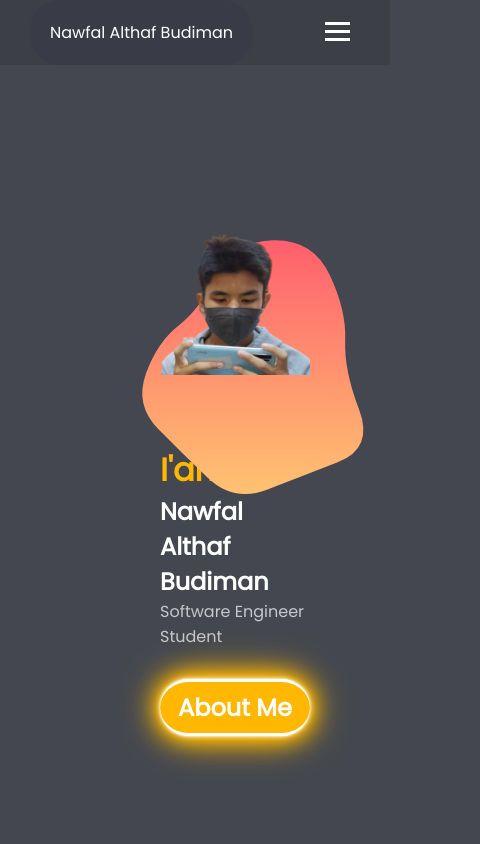
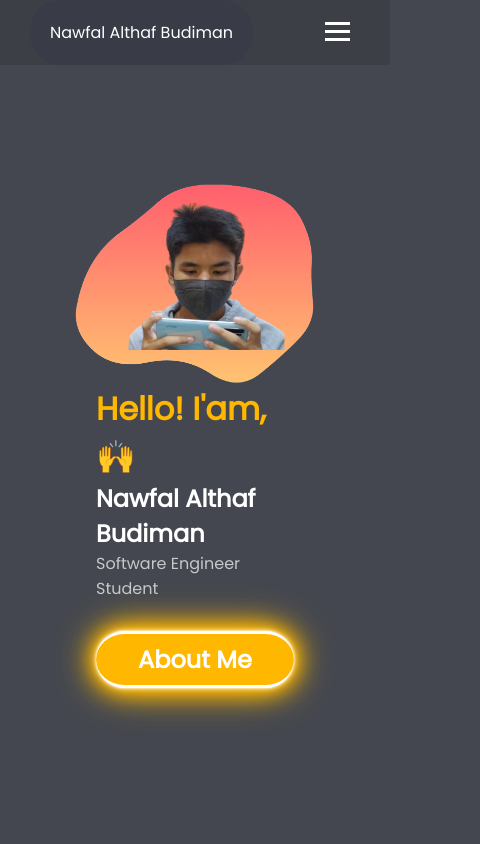
Before and after one commit to Althaf-Budiman/althaf-budiman.github.io, a plain HTML site: page index.html in a window 390 px wide. Shown: the top 844 px of the page, 480 px wide, since content can reach past the window. Drawn offline with nearby package versions, Linux system fonts and the light colour scheme.

Commit message:
Responsiuuuuu

```diff
--- a/index.html
+++ b/index.html
@@ -57,36 +57,17 @@
 
       <header>
          <div class="hero" id="hero">
-            <div class="hero-img" data-aos="fade-left" data-aos-duration="800">
-               <img src="foto-altop-removebg-preview.png" />
-            </div>
+            <img src="foto-altop-blob.png" data-aos="fade-left" />
             <div class="hero-about" data-aos="fade-right" data-aos-duration="800">
                <h1 style="color: rgb(255, 183, 0)">Hello! I'am, 🙌</h1>
                <h2>Nawfal Althaf Budiman</h2>
                <p style="opacity: 0.7">Software Engineer Student</p>
+               <a href="#about">
+                  <div class="hero-about-button" data-aos="fade-right" data-aos-duration="800">
+                     <h2>About Me</h2>
+                  </div>
+               </a>
             </div>
-            <div class="blob" data-aos="fade-left" data-aos-duration="800">
-               <svg viewBox="0 0 800 500" preserveAspectRatio="none" xmlns="http://www.w3.org/2000/svg" xmlns:xlink="http://www.w3.org/1999/xlink" id="blobSvg">
-                  <g transform="translate(171.31652069091797, -21.372047424316406)">
-                     <defs>
-                        <linearGradient id="gradient" x1="0%" y1="0%" x2="0%" y2="100%">
-                           <stop offset="0%" style="stop-color: rgb(255, 95, 109)"></stop>
-                           <stop offset="100%" style="stop-color: rgb(255, 195, 113)"></stop>
-                        </linearGradient>
-                     </defs>
-                     <path
-                        class="blob"
-                        d="M427,315Q452,380,391.5,403.5Q331,427,274.5,449Q218,471,174.5,429Q131,387,92,347.5Q53,308,72,255.5Q91,203,126.5,175.5Q162,148,190.5,91.5Q219,35,284.5,33.5Q350,32,378,91Q406,150,404,200Q402,250,427,315Z"
-                        fill="url(#gradient)"
-                     ></path>
-                  </g>
-               </svg>
-            </div>
-            <a href="#about">
-               <div class="hero-about-button" data-aos="fade-right" data-aos-duration="800">
-                  <h2>About Me</h2>
-               </div>
-            </a>
          </div>
       </header>
 
--- a/style.css
+++ b/style.css
@@ -88,36 +88,19 @@ nav ul li ul li {
 header {
    width: 100%;
    padding-top: 1em;
-   display: flex;
 }
 
 .hero {
-   margin: 10em;
-   gap: 45em;
+   margin: 6em;
    color: white;
+   display: flex;
+   width: auto;
+   justify-content: space-between;
+   flex-direction: row-reverse;
 }
 
-.hero-img {
-   position: absolute;
-   left: 70em;
-   bottom: 15em;
-   z-index: 10;
-   transition: 0.5s;
-}
-
-.hero-img img {
-   width: 400px;
-}
-
-.blob {
-   position: absolute;
-   left: 44em;
-   bottom: 1em;
-   width: 69em;
-}
-
-.blob svg {
-   width: 100%;
+.hero img {
+   width: 500px;
 }
 
 .hero-about-button {
@@ -313,24 +296,13 @@ svg {
       display: none;
    }
 
-   .hero-img {
-      position: relative;
-      left: 0em;
-      bottom: 1em;
-      z-index: 1;
-      transition: 0.5s;
+   .hero {
+      flex-direction: column;
+      align-items: center;
    }
 
-   .hero-img img {
-      width: 150px;
-   }
-
-   .blob {
-      position: absolute;
-      left: 0;
-      bottom: 19em;
-      width: 30em;
-      z-index: 0;
+   .hero img {
+      width: 250px;
    }
 
    .flex-skill {
@@ -346,6 +318,9 @@ svg {
    }
    .about-me {
       column-count: 1;
+      width: 12em;
+      text-align: center;
+      margin: 0 auto;
    }
    .certificate-row {
       flex-direction: column;
```
Also changed, not shown: foto-altop-blob.png (added).
